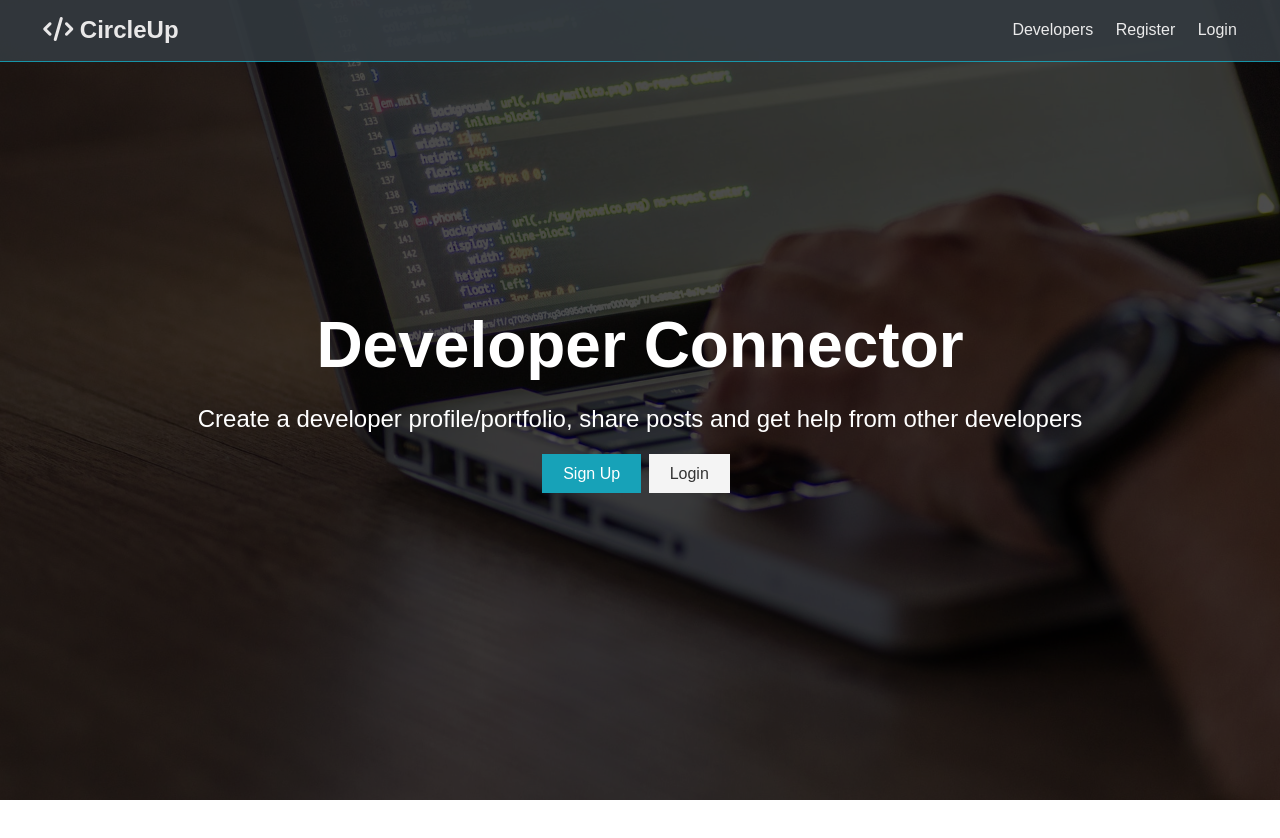
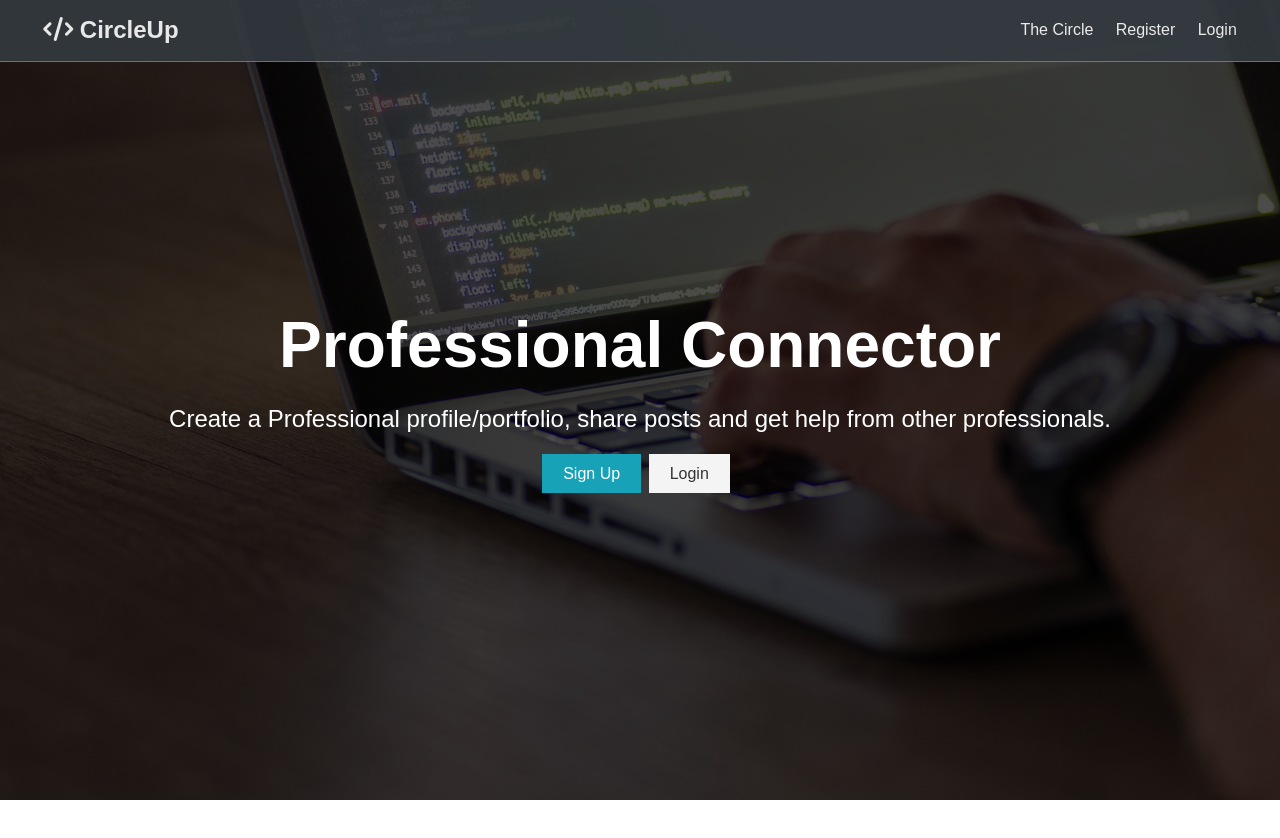
Before and after one commit to x-saim/circleup, a React (Create React App) app in the folder client/: page / in a window 1280 px wide. Shown: the top 838 px of the page. Built offline with nearby package versions, Linux system fonts and the light colour scheme.

Commit message:
refactor code to use routes and Link compg

```diff
--- a/client/src/components/layout/Landing.js
+++ b/client/src/components/layout/Landing.js
@@ -1,21 +1,25 @@
-import React from 'react'
+import { Link } from 'react-router-dom';
 
 export const Landing = () => {
   return (
-    <section className="landing">
-      <div className="dark-overlay">
-        <div className="landing-inner">
-          <h1 className="x-large">Developer Connector</h1>
-          <p className="lead">
-            Create a developer profile/portfolio, share posts and get help from
-            other developers
+    <section className='landing'>
+      <div className='dark-overlay'>
+        <div className='landing-inner'>
+          <h1 className='x-large'>Professional Connector</h1>
+          <p className='lead'>
+            Create a Professional profile/portfolio, share posts and get help
+            from other professionals.
           </p>
-          <div className="buttons">
-            <a href="register.html" className="btn btn-primary">Sign Up</a>
-            <a href="login.html" className="btn btn-light">Login</a>
+          <div className='buttons'>
+            <Link to='/register' className='btn btn-primary'>
+              Sign Up
+            </Link>
+            <Link to='/login' className='btn btn-light'>
+              Login
+            </Link>
           </div>
         </div>
       </div>
     </section>
-  )
-}
+  );
+};
--- a/client/src/components/layout/Navbar.js
+++ b/client/src/components/layout/Navbar.js
@@ -1,16 +1,25 @@
-import React from 'react'
+import React from 'react';
+import { Link } from 'react-router-dom';
 
 export const Navbar = () => {
   return (
-    <nav className="navbar bg-dark">
+    <nav className='navbar bg-dark'>
       <h1>
-        <a href="index.html"><i className="fas fa-code"></i> CircleUp</a>
+        <Link to='/'>
+          <i className='fas fa-code'></i> CircleUp
+        </Link>
       </h1>
       <ul>
-        <li><a href="profiles.html">Developers</a></li>
-        <li><a href="register.html">Register</a></li>
-        <li><a href="login.html">Login</a></li>
+        <li>
+          <Link to='/profiles'>The Circle</Link>
+        </li>
+        <li>
+          <Link to='/register'>Register</Link>
+        </li>
+        <li>
+          <Link to='/login'>Login</Link>
+        </li>
       </ul>
     </nav>
-  )
-}
+  );
+};
```
Also changed, not shown: client/src/App.js (+3 -6 lines), client/src/components/auth/Login.js (+3 -5 lines), client/src/components/auth/Register.js (+3 -5 lines), 1 other file (tests, documents, lock files or other folders).
